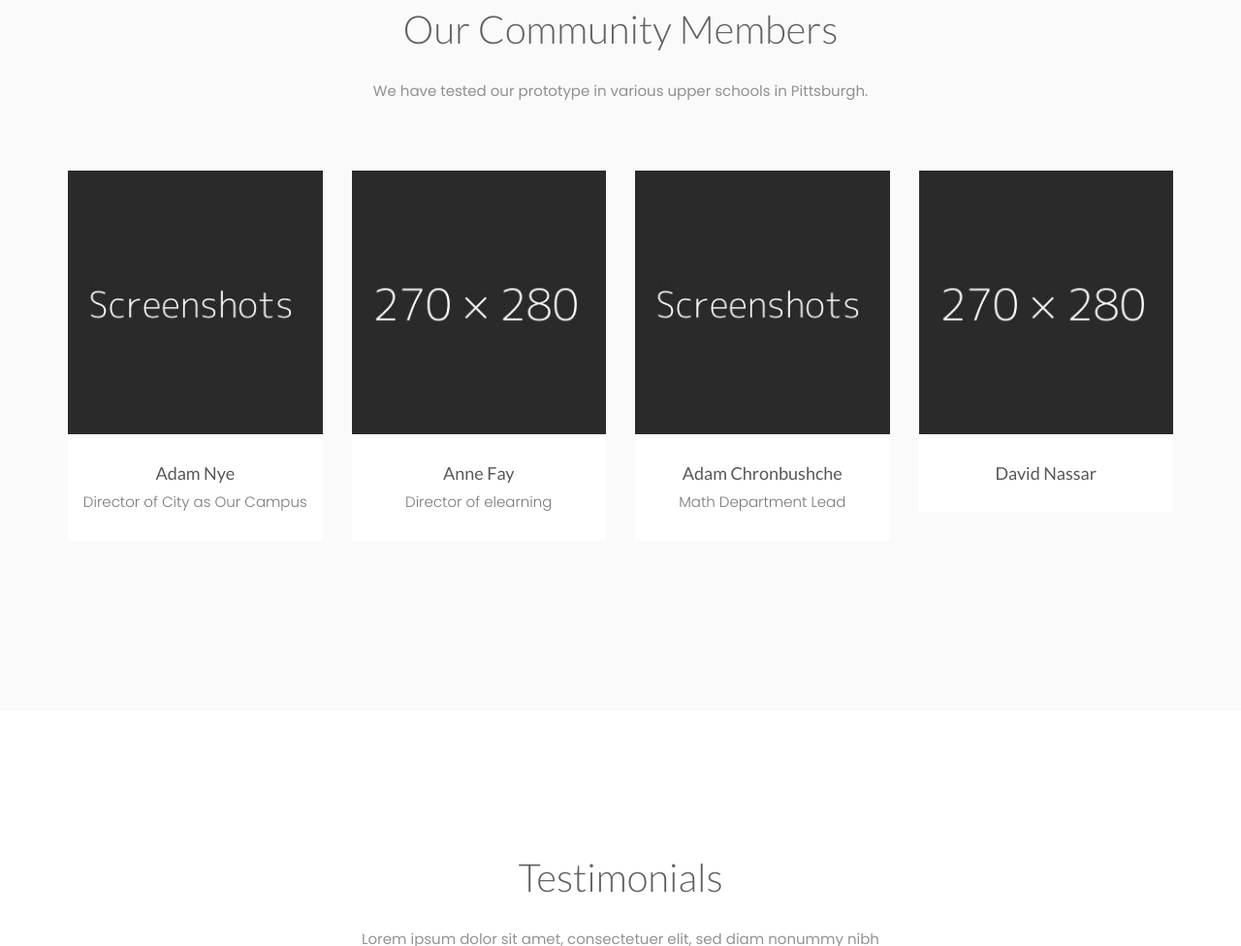
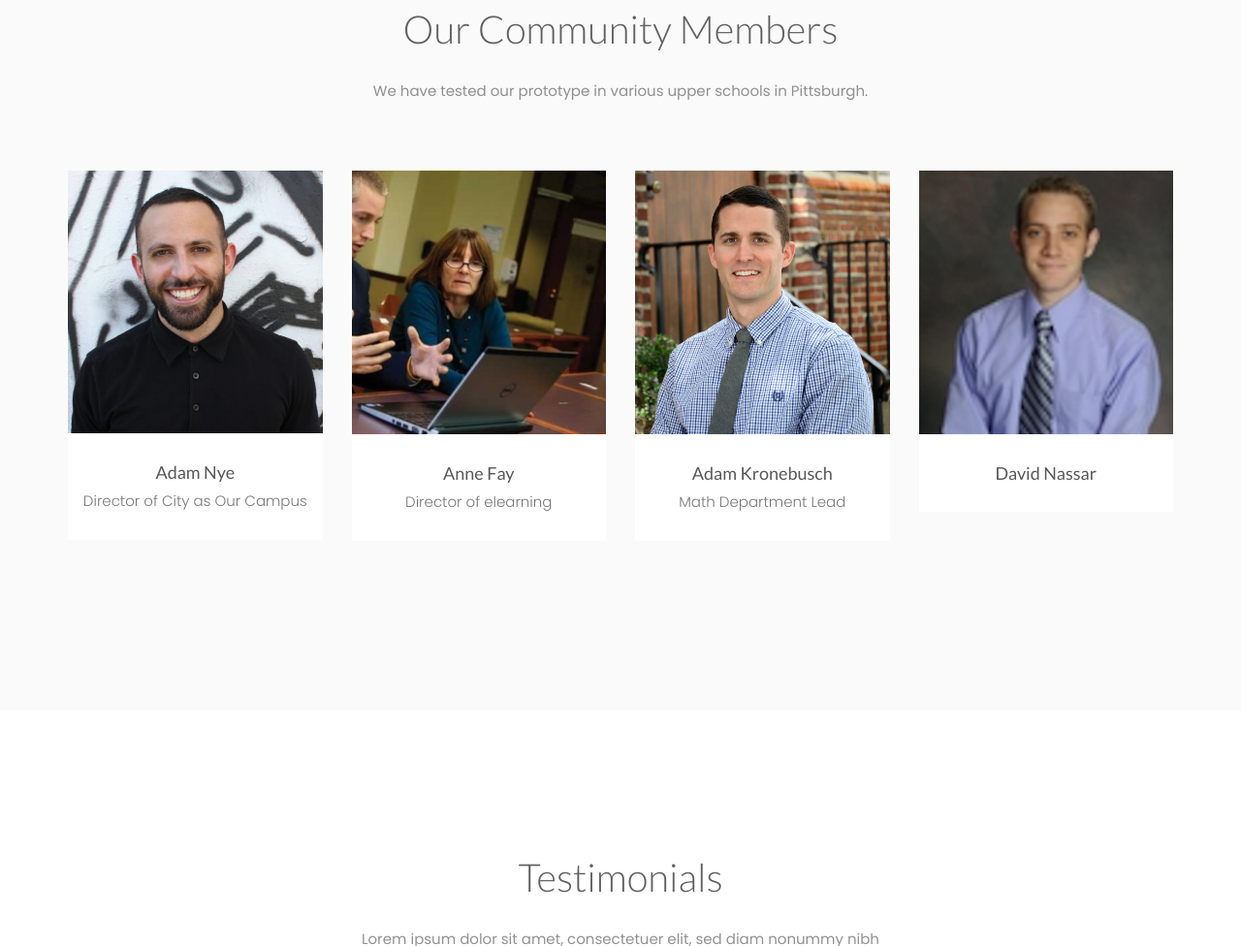
Before and after one commit to Qianhui9704/GoTracker, a plain HTML site: page index.html in a window 1280 px wide. Shown: the part 5381-6357 px from the top of the page at 97% size. Drawn offline with Linux system fonts and the light colour scheme.

Commit message:
images updated

```diff
--- a/index.html
+++ b/index.html
@@ -410,7 +410,7 @@
                             <div class="each-features col-md-3 col-sm-6 col-xs-12">
                                 <div class="inner background-light text-center">
                                     <div class="features-hover">
-                                        <img src="images/our-members/1.jpg" alt="Our Members" class="img-responsive">
+                                        <img src="images/our-members/adam.jpg" alt="Our Members" class="img-responsive">
                                         <div class="mask">
                                             <div class="mask-inner">
                                                 <div class="title">Director of city as our campus program in Winchestor Thurston Upper School, 8 years of experience in delivering Project-based Learning courses.</div>
@@ -429,7 +429,7 @@
                             <div class="each-features col-md-3 col-sm-6 col-xs-12">
                                 <div class="inner background-light text-center">
                                     <div class="features-hover">
-                                        <img src="images/our-members/2.jpg" alt="Our Members" class="img-responsive">
+                                        <img src="images/our-members/anne.jpg" alt="Our Members" class="img-responsive">
                                         <div class="mask">
                                             <div class="mask-inner">
                                                 <div class="title">PhD in Education Research and Policy</div>
@@ -448,7 +448,7 @@
                             <div class="each-features col-md-3 col-sm-6 col-xs-12">
                                 <div class="inner background-light text-center">
                                     <div class="features-hover">
-                                        <img src="images/our-members/3.jpg" alt="Our Members" class="img-responsive">
+                                        <img src="images/our-members/Kronebusch_Adam.jpg" alt="Our Members" class="img-responsive">
                                         <div class="mask">
                                             <div class="mask-inner">
                                                 <div class="title">Math Department Lead at Central Catholic Upper School</div>
@@ -457,7 +457,7 @@
                                     </div>
                                     <div class="clearfix"></div>
                                     <div class="detail">
-                                        <h6 class="name">Adam Chronbushche</h6>
+                                        <h6 class="name">Adam Kronebusch</h6>
                                         <p class="position">Math Department Lead</p>
                                     </div>
 
@@ -467,7 +467,7 @@
                             <div class="each-features col-md-3 col-sm-6 col-xs-12">
                                 <div class="inner background-light text-center">
                                     <div class="features-hover">
-                                        <img src="images/our-members/4.jpg" alt="Our Members" class="img-responsive">
+                                        <img src="images/our-members/david.jpg" alt="Our Members" class="img-responsive">
                                         <div class="mask">
                                             <div class="mask-inner">
                                                 <div class="title">Instructor of Computer Science</div>
```
Also changed, not shown: images/our-members/Kronebusch_Adam.jpg (added), images/our-members/adam.jpg (added), images/our-members/anne.jpg (added), images/our-members/david.jpg (added).
